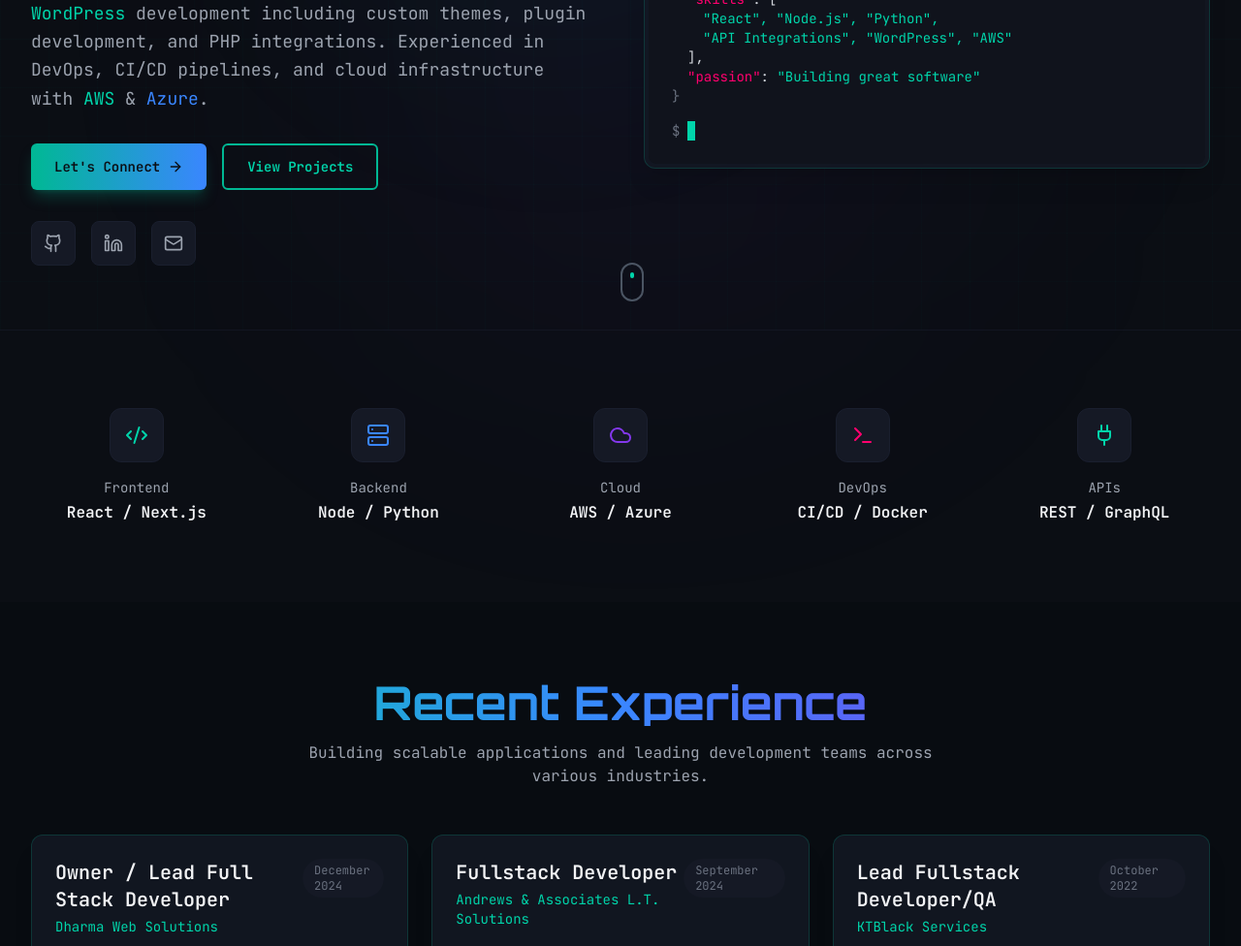
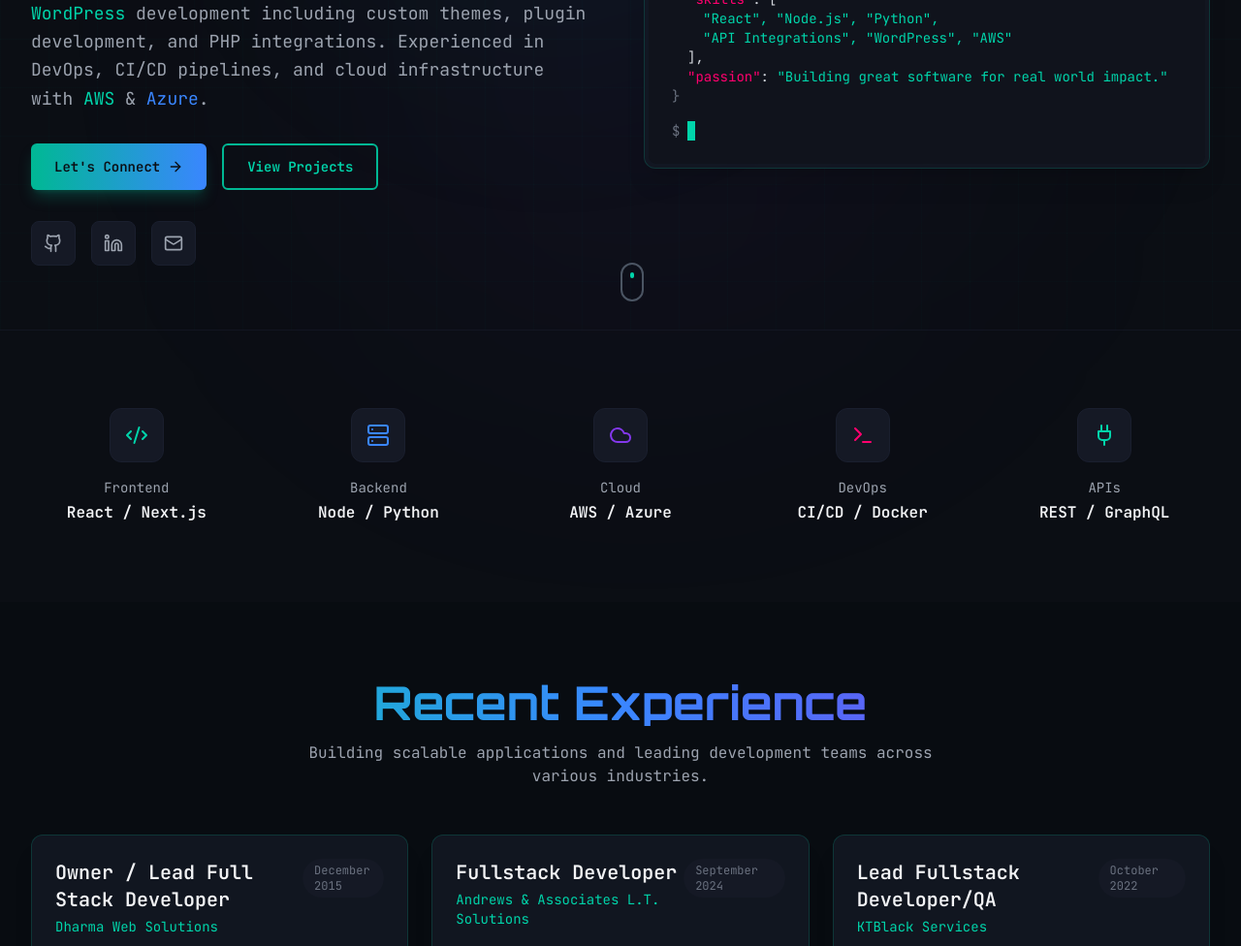
Before and after one commit to ErikBurdett/erik-burdett-portfolio, a React (Vite) app: page / in a window 1280 px wide. Shown: the part 460-1436 px from the top of the page at 97% size. Built offline with nearby package versions, Linux system fonts and the light colour scheme; the HTML template or start-up script is replaced by a standard one.

Commit message:
Edits for deployment

```diff
--- a/src/data/resumeData.ts
+++ b/src/data/resumeData.ts
@@ -46,7 +46,7 @@
     id: 0,
     company: "Dharma Web Solutions",
     role: "Owner / Lead Full Stack Developer",
-    period: "December 2024 - Present",
+    period: "December 2015 - Present",
     type: "Full-time",
     technologies: ["React", "Next.js", "Node.js", "Python", "TypeScript", "AWS", "WordPress", "Custom PHP", "Plugin Development", "API Integrations"],
     highlights: [
--- a/src/pages/Home.tsx
+++ b/src/pages/Home.tsx
@@ -163,7 +163,7 @@
                       <span className="ml-8 text-cyber-400">"React", "Node.js", "Python",</span><br />
                       <span className="ml-8 text-cyber-400">"API Integrations", "WordPress", "AWS"</span><br />
                       <span className="ml-4">],</span><br />
-                      <span className="ml-4"><span className="text-neon-pink">"passion"</span>: <span className="text-cyber-400">"Building great software"</span></span><br />
+                      <span className="ml-4"><span className="text-neon-pink">"passion"</span>: <span className="text-cyber-400">"Building great software for real world impact."</span></span><br />
                       <span className="text-gray-500">{'}'}</span>
                     </div>
                     <div className="flex items-center text-gray-500">
```
